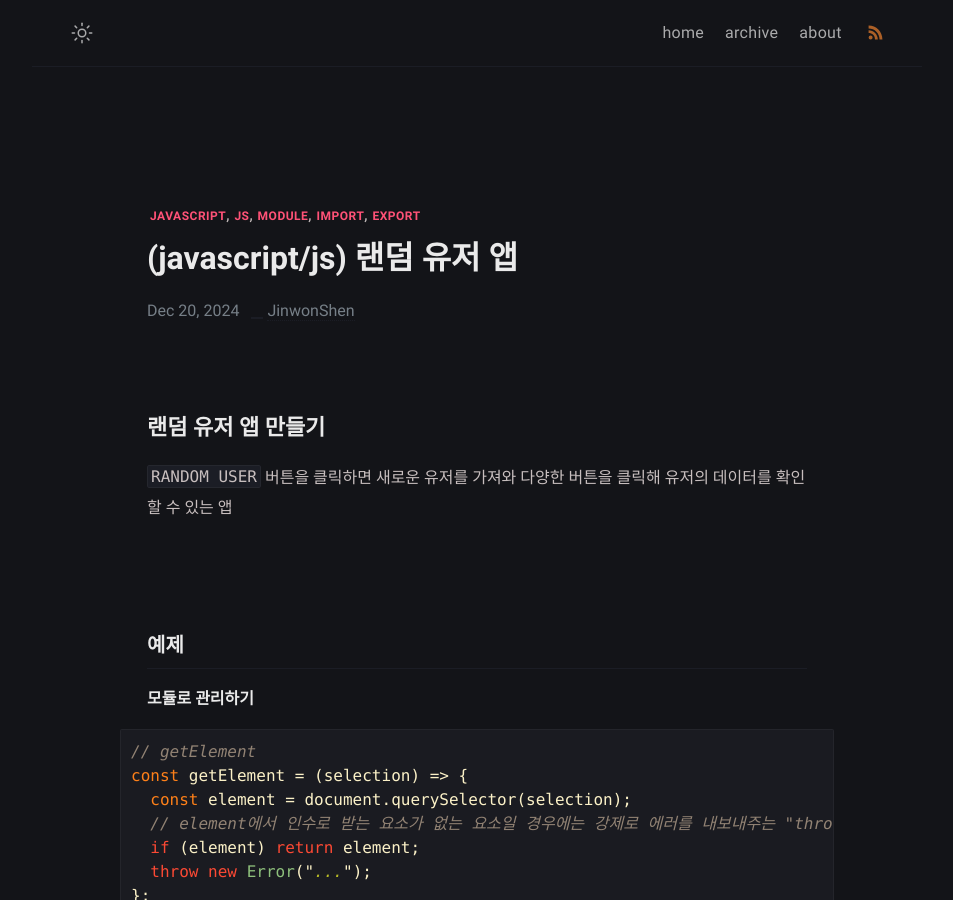
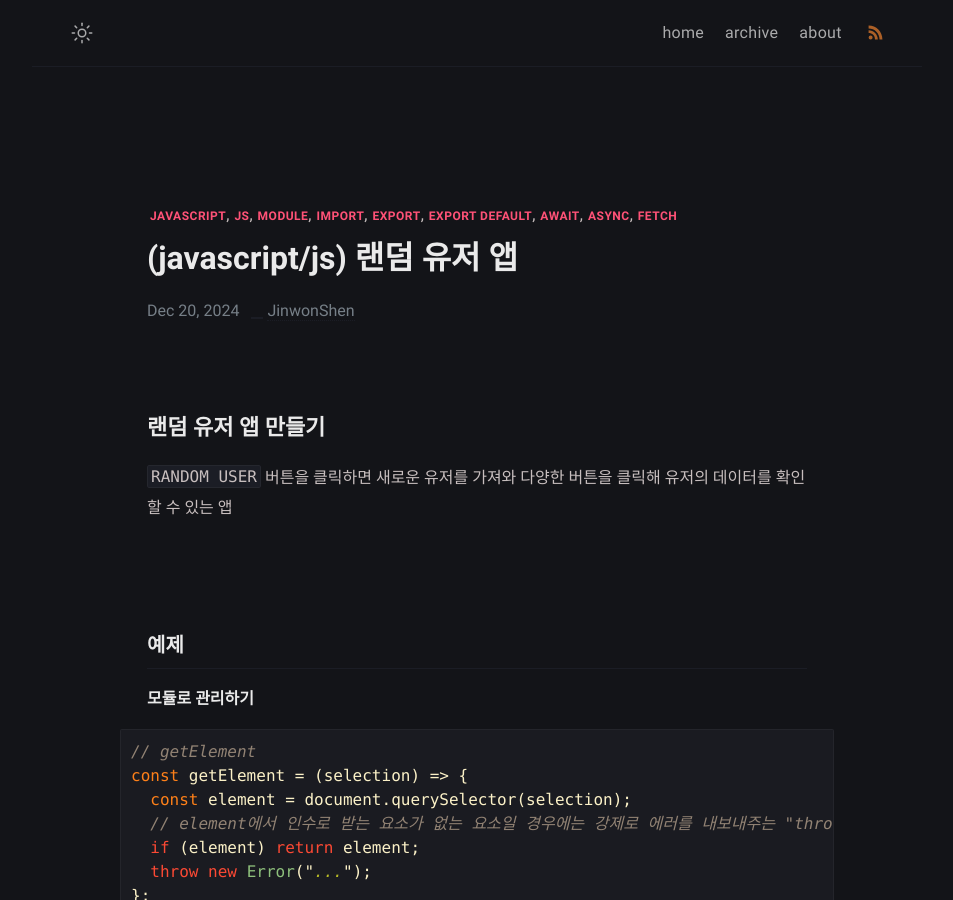
Before and after one commit to JinwonShen/JinwonShen.github.io, a Jekyll site: the page built from _posts/2024-12-20-random-user/2024-12-20-random-user.md, in a window 1280 px wide and 900 px high. Shown: the whole window, without its empty margins (163-1116 px from the left). Built offline with Jekyll 4.4.1, drawn with Linux system fonts in a browser that asks for light colours.

Commit message:
post random-user

```diff
--- a/_posts/2024-12-20-random-user/2024-12-20-random-user.md
+++ b/_posts/2024-12-20-random-user/2024-12-20-random-user.md
@@ -13,6 +13,10 @@ tag:
   - module
   - import
   - export
+  - export default
+  - await
+  - async
+  - fetch
 discription:
 ---
 
```
